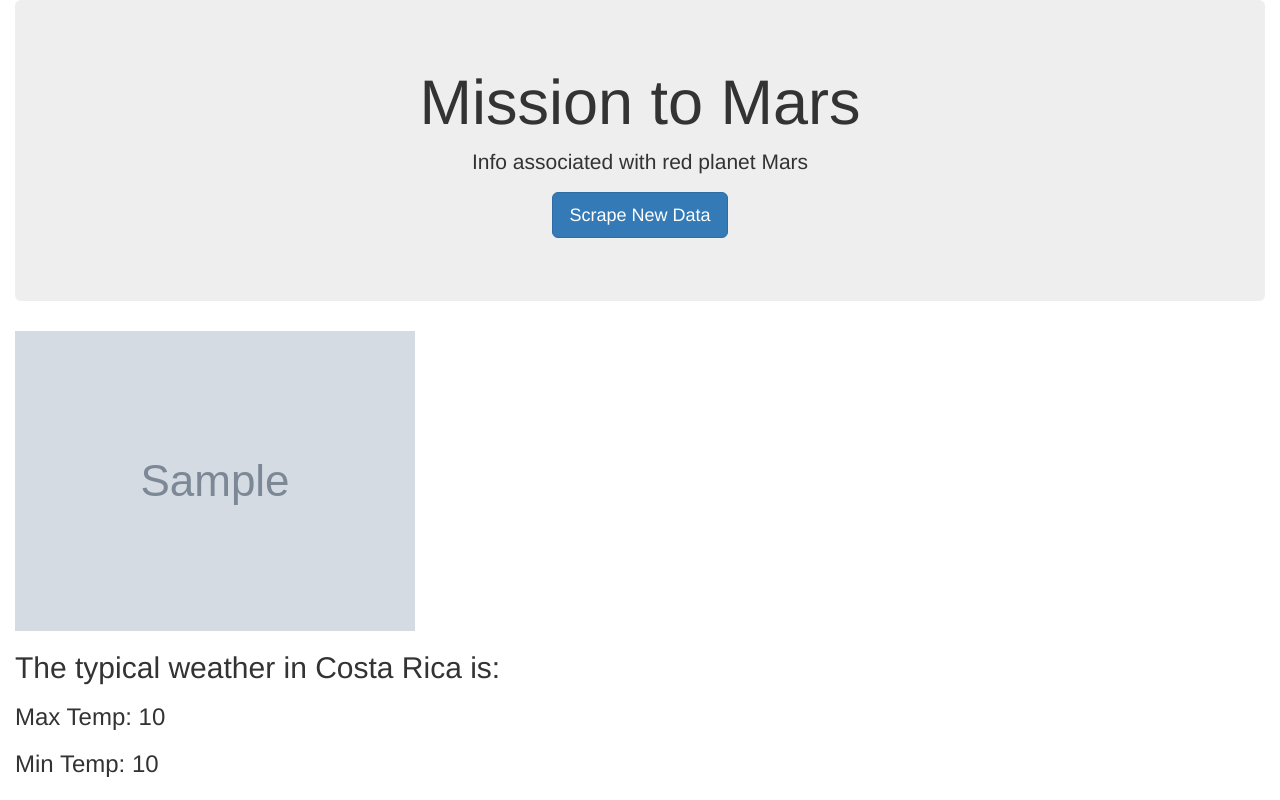
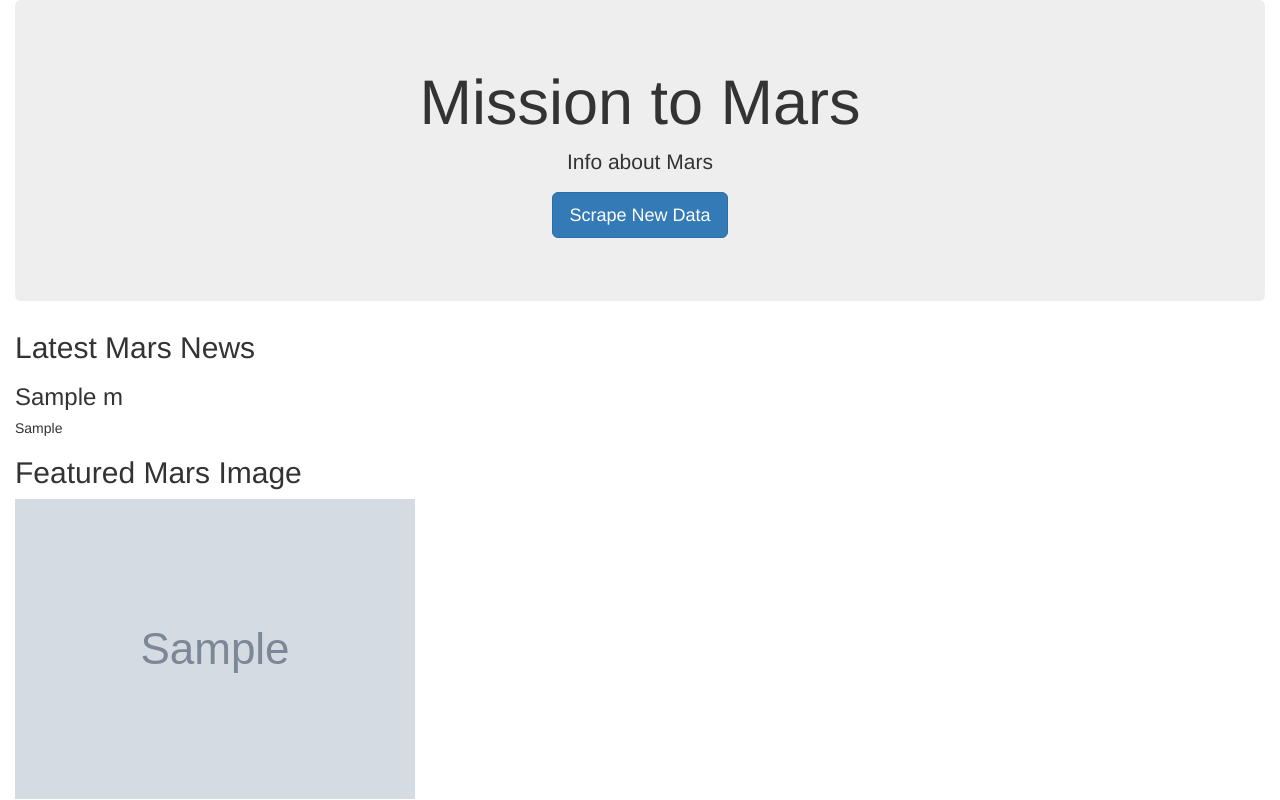
Before and after one commit to NKS8/web-scraping-challenge, a Flask app: template Mission_to_Mars/templates/index.html in a window 1280 px wide. Run offline with Flask 2, Linux system fonts and the light colour scheme; the template is opened without the code that fills it: most values are stand-ins (such as "Sample title", 1, 10 or a date in 2020); grey boxes marked "Sample" are stand-in pictures; some libraries are stand-ins or nearby versions.

Commit message:
Scrape button, title, news, and feautured image is rendered.

```diff
--- a/Mission_to_Mars/templates/index.html
+++ b/Mission_to_Mars/templates/index.html
@@ -13,15 +13,17 @@
   <div class="container-fluid">
     <div class="jumbotron text-center">
       <h1>Mission to Mars</h1>
-      <p>Info associated with red planet Mars</p>
+      <p>Info about Mars</p>
       <p><a class="btn btn-primary btn-lg" href="/scrape" role="button">Scrape New Data</a></p>
     </div>
-    <!-- place holders for imagea and other data -->
-    <img src="{{ vacation.sloth_img }}" alt="Sloth">
-    <h2>The typical weather in Costa Rica is:</h2>
-    <h3>Max Temp: {{ vacation.max_temp }}</h3>
-    <h3>Min Temp: {{ vacation.min_temp }}</h3>
+    <!-- place holders for image and other data -->
+    <h2>Latest Mars News</h2>
+    <h3> {{ m_data.content_title }} </h3>
+    <h5> {{ m_data.news_p }} </h5>
+    <h2>Featured Mars Image</h2>
+    <img src = "{{ m_data.featured_image_url }}" />
   </div>
-  </div>
+
 </body>
+
 </html>
```
